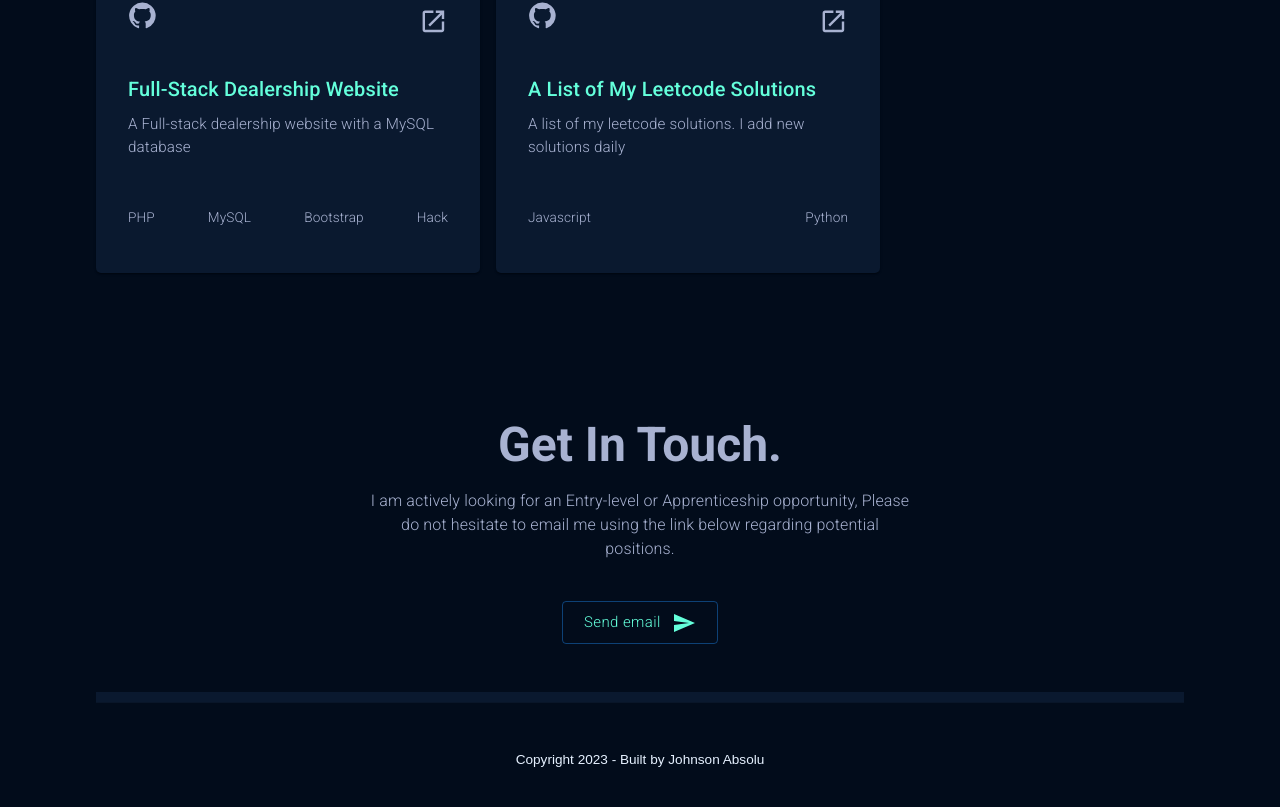
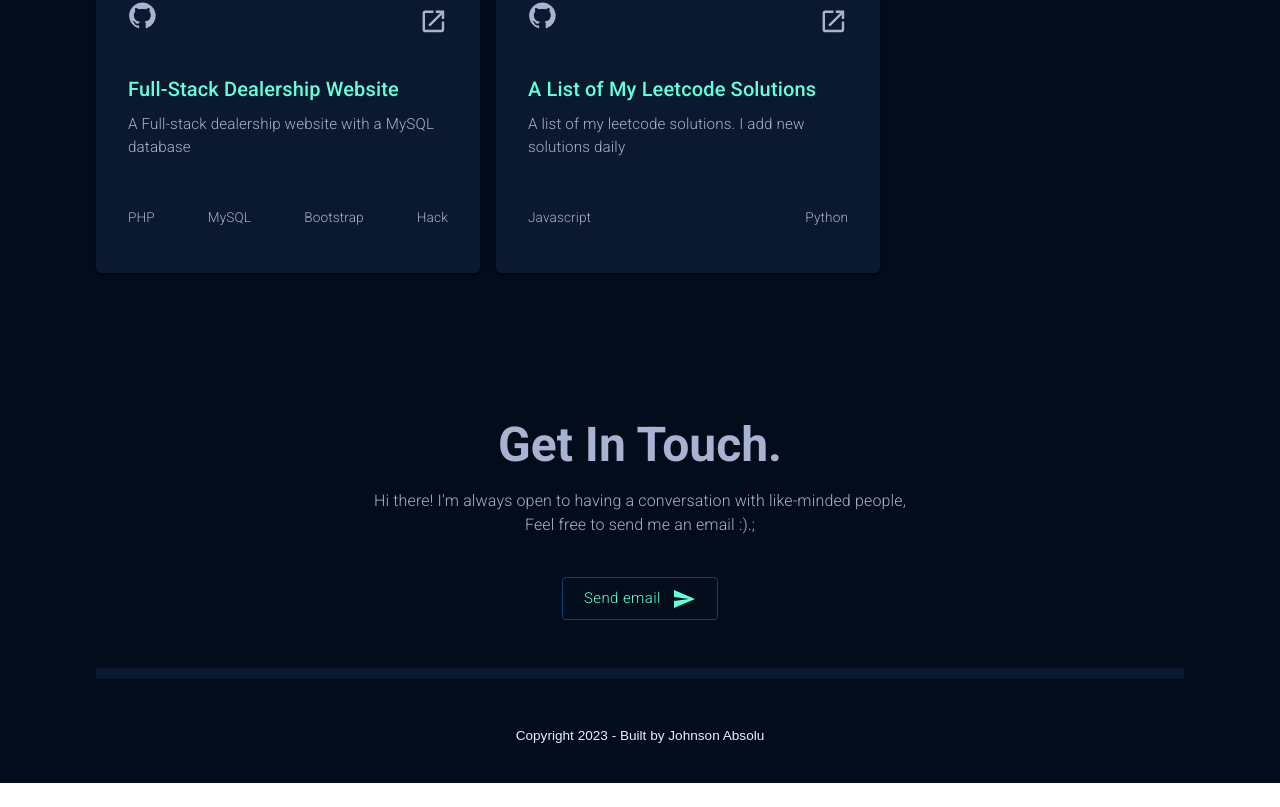
Before and after one commit to JAbsolu/React-portfolio, a React (Create React App) app: page / in a window 1280 px wide. Shown: the part 2095-2902 px from the top of the page. After the commit the page ends 2878 px from the top, so only its background shows below. Built offline with nearby package versions, Linux system fonts and the light colour scheme.

Commit message:
Updated contact js

```diff
--- a/src/components/contact/index.jsx
+++ b/src/components/contact/index.jsx
@@ -7,6 +7,7 @@ import { themeSettings } from "../../theme";
 import { attributes } from "../../pageAttributes";
 import SendIcon from '@mui/icons-material/Send';
 import useMediaQuery from '@mui/material/useMediaQuery';
+import { WebsiteTexts } from "../../user";
 
 const Contact = () => {
     const theme = themeSettings;
@@ -41,8 +42,8 @@ const Contact = () => {
                   textAlign: "center",
                   fontWeight: "200",
               }}>
-                  I am actively looking for an Entry-level or Apprenticeship opportunity,
-                  Please do not hesitate to email me using the link below regarding potential positions.
+                  {/* CONTACT MESSAGE */}
+                  {WebsiteTexts.Status_not_searching};
               </Typography>
             </Box>
             <Box id={attributes.contact}>
```
